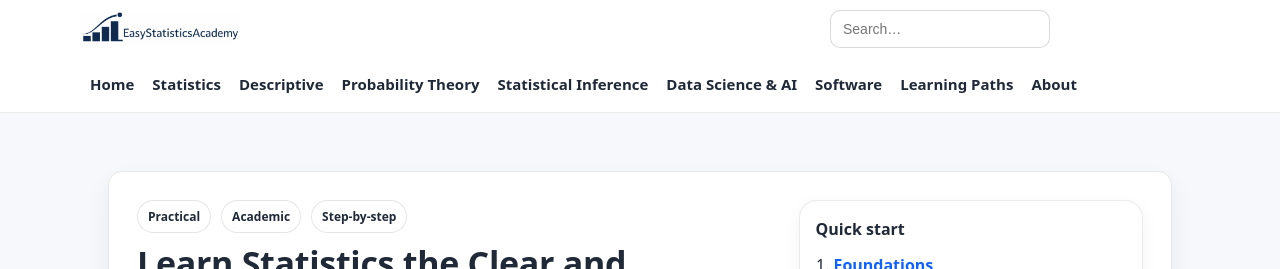
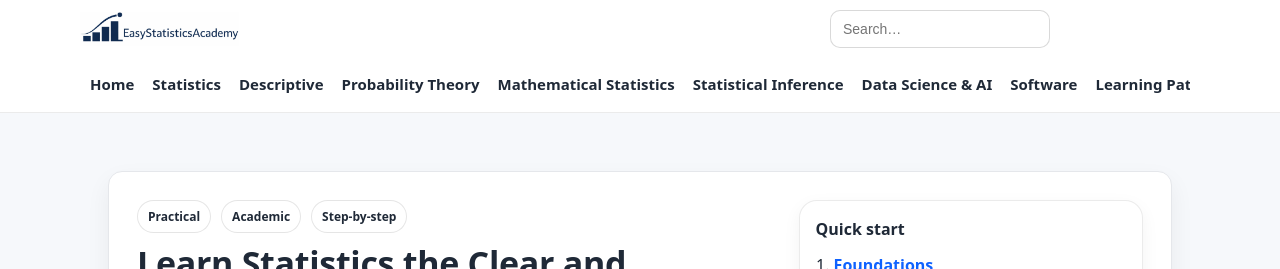
Before and after one commit to ammar-homaida-statistics/easystatisticsacademy, a Jekyll site: the page built from index.html, in a window 1280 px wide. Shown: the top 269 px of the page. Built offline with Jekyll 4.4.1, drawn with Linux system fonts in a browser that asks for light colours.

Commit message:
Add mathematical statistics tab to header

```diff
--- a/_includes/header.html
+++ b/_includes/header.html
@@ -23,6 +23,7 @@
       <a href="/foundations/">Statistics</a>
       <a href="/descriptive/">Descriptive</a>
       <a href="/probability/">Probability Theory</a>
+      <a href="/mathematical-statistics">Mathematical Statistics</a>
       <a href="/inference/">Statistical Inference</a>
       <a href="/data-mining/">Data Science &amp; AI</a>
       <a href="/software/">Software</a>
```
